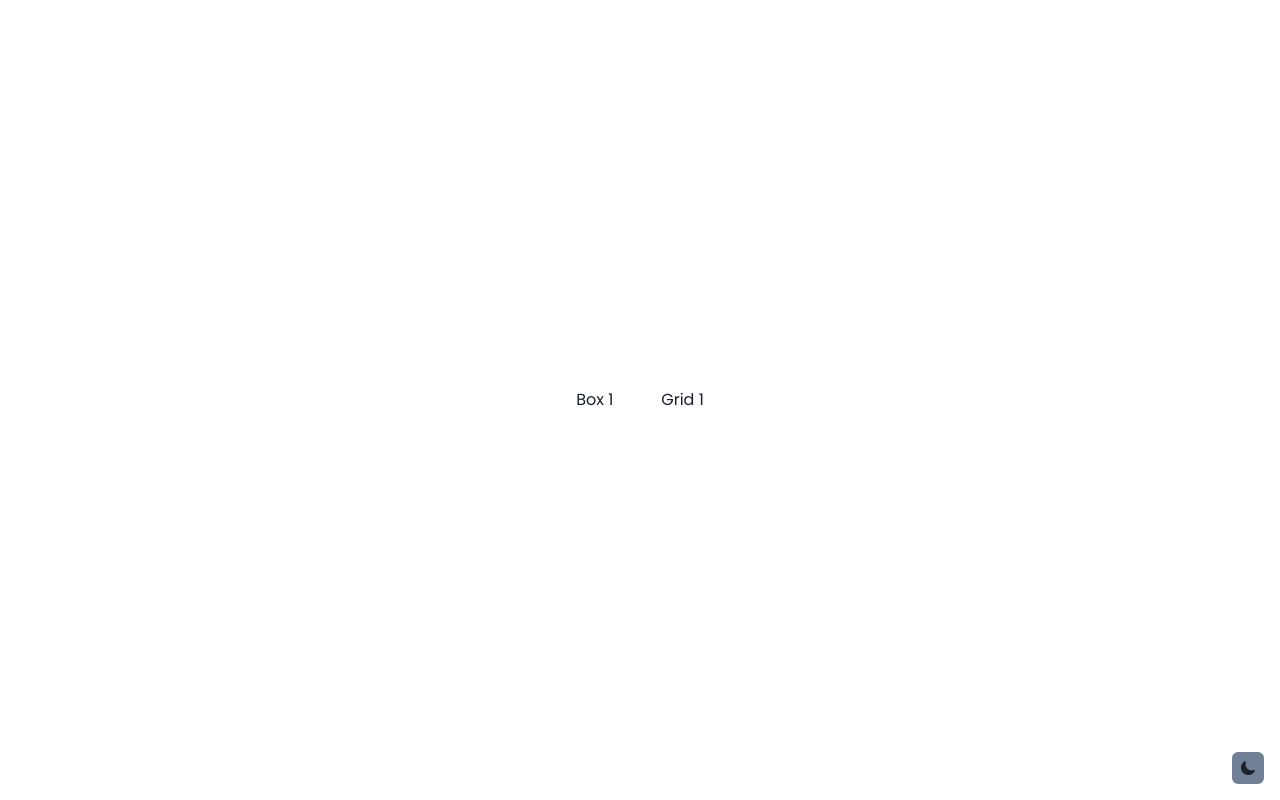
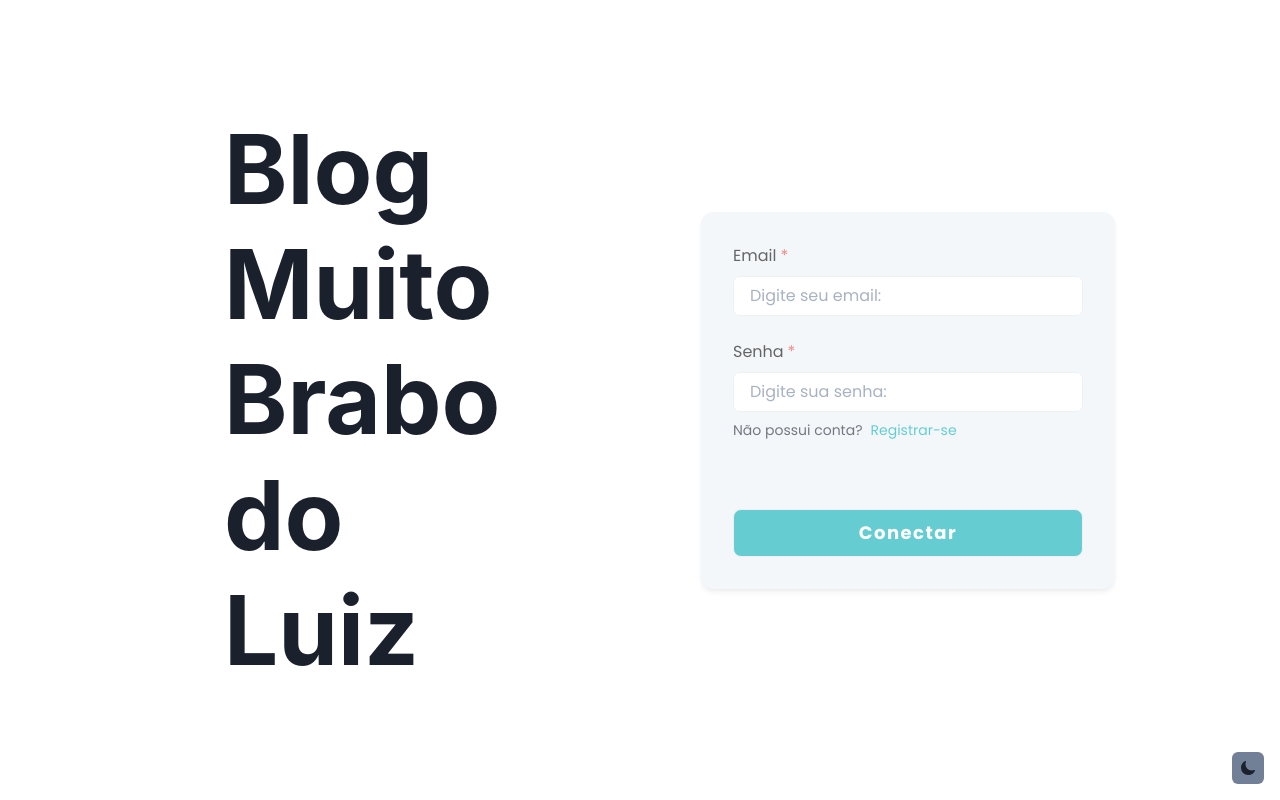
Before and after one commit to Lugui14/blog-client, a Next.js app: page /login in a window 1280 px wide. Built offline with nearby package versions, Linux system fonts and the light colour scheme.

Commit message:
coding: login page design

```diff
--- a/pages/login.tsx
+++ b/pages/login.tsx
@@ -1,11 +1,27 @@
-import { Box, Flex, Grid } from "@chakra-ui/react";
+import { NextPage } from "next";
 import Head from "next/head";
 
-import { NextPage } from "next";
+import {
+  Box,
+  Flex,
+  FormControl,
+  FormLabel,
+  Heading,
+  Input,
+  useColorModeValue,
+  useMediaQuery,
+  Text,
+} from "@chakra-ui/react";
 
 import { ThemeButton } from "../components/ThemeButton";
+import Link from "next/link";
 
 const Login: NextPage = () => {
+  const [isNotSmallerScreen] = useMediaQuery("(min-width: 1080px)");
+
+  const inputBg = useColorModeValue("white", "white");
+  const labelColor = useColorModeValue("black", "white");
+
   return (
     <>
       <Head>
@@ -14,12 +30,90 @@ const Login: NextPage = () => {
 
       <Flex
         gap={12}
-        h={"100vh"}
+        flexDir={isNotSmallerScreen ? "row" : "column"}
+        h={isNotSmallerScreen ? "100vh" : "auto"}
+        w={"100vw"}
         alignItems={"center"}
         justifyContent={"center"}
       >
-        <Box>Box 1</Box>
-        <Grid>Grid 1</Grid>
+        <Box
+          p={4}
+          pl={isNotSmallerScreen ? 56 : 4}
+          w={isNotSmallerScreen ? "45vw" : "100vw"}
+          textAlign={isNotSmallerScreen ? "start" : "center"}
+        >
+          <Heading fontSize={"8xl"}>Blog Muito Brabo do Luiz</Heading>
+        </Box>
+
+        <Flex
+          p={isNotSmallerScreen ? 24 : 4}
+          w={isNotSmallerScreen ? "55vw" : "100vw"}
+          alignItems="center"
+          justifyContent={isNotSmallerScreen ? "flex-start" : "center"}
+        >
+          <form action="submit">
+            <Flex
+              minW={96}
+              p={8}
+              rounded={12}
+              boxShadow="md"
+              bg={"gray.100"}
+              opacity={"60%"}
+              flexDir={"column"}
+              gap={2}
+            >
+              <FormControl mb={4} isRequired>
+                <FormLabel color={labelColor} htmlFor="email">
+                  Email
+                </FormLabel>
+                <Input
+                  bg={inputBg}
+                  id="email"
+                  type="email"
+                  placeholder="Digite seu email:"
+                />
+              </FormControl>
+
+              <FormControl isRequired>
+                <FormLabel color={labelColor} htmlFor="pwd">
+                  Senha
+                </FormLabel>
+                <Input
+                  bg={inputBg}
+                  id="pwd"
+                  type="password"
+                  placeholder="Digite sua senha:"
+                />
+              </FormControl>
+
+              <Text fontSize={"sm"} display={"flex"} gap={2}>
+                Não possui conta?
+                <Link href="#">
+                  <a>
+                    <Text color={"teal.350"}>Registrar-se</Text>
+                  </a>
+                </Link>
+              </Text>
+
+              <Input
+                mt={"60px"}
+                type="submit"
+                bg={"teal.350"}
+                w={"auto"}
+                h={12}
+                rounded={8}
+                textAlign="center"
+                color={inputBg}
+                fontWeight={"bold"}
+                letterSpacing={1.5}
+                fontSize={"lg"}
+                value={"Conectar"}
+                cursor={"pointer"}
+                _hover={{ bg: "teal.300" }}
+              />
+            </Flex>
+          </form>
+        </Flex>
       </Flex>
 
       <ThemeButton />
--- a/styles/theme.ts
+++ b/styles/theme.ts
@@ -12,6 +12,8 @@ const breakpoints = {
   sm: "40em",
   md: "52em",
   lg: "62em",
+  xl: "80em",
+  "2xl": "96em",
 };
 
 const colors = {
@@ -19,6 +21,9 @@ const colors = {
   brand: {
     900: "#010001",
     800: "#0e0e0e",
+  },
+  teal: {
+    350: "#00ADB5",
   },
 };
 
```
